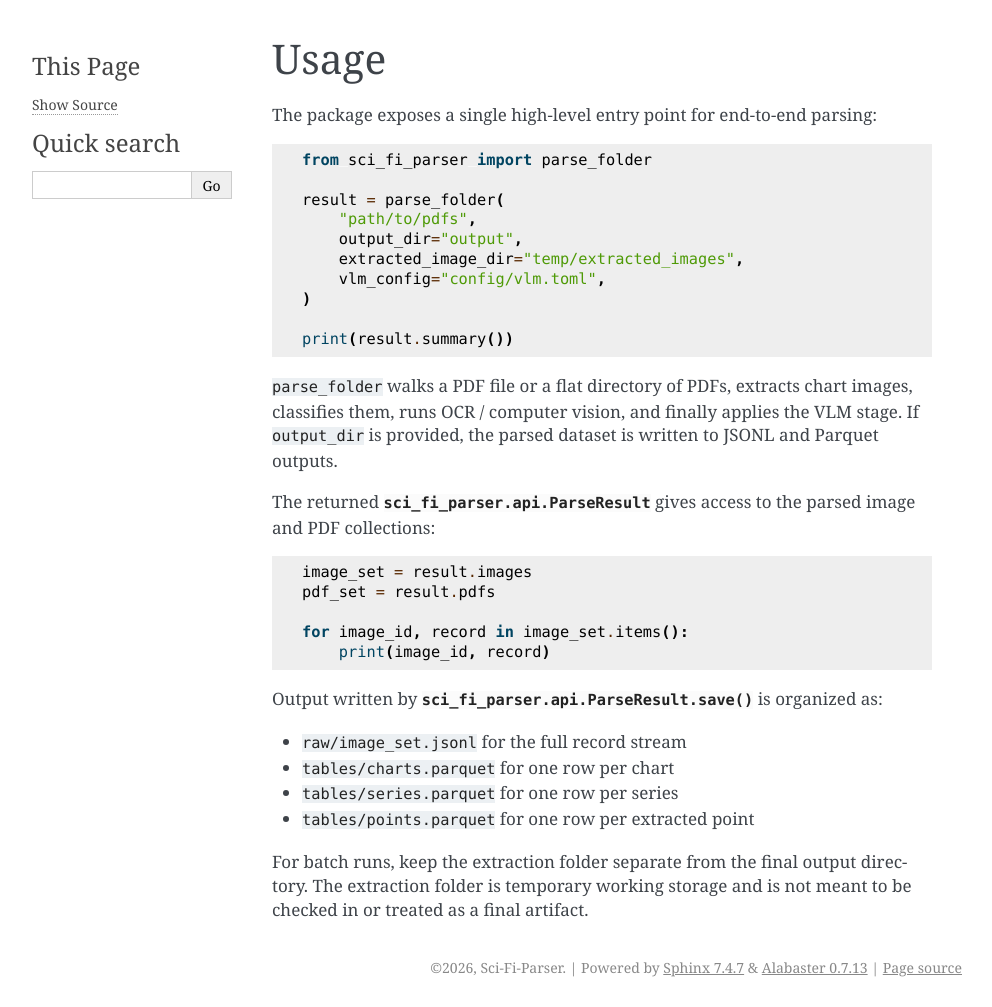
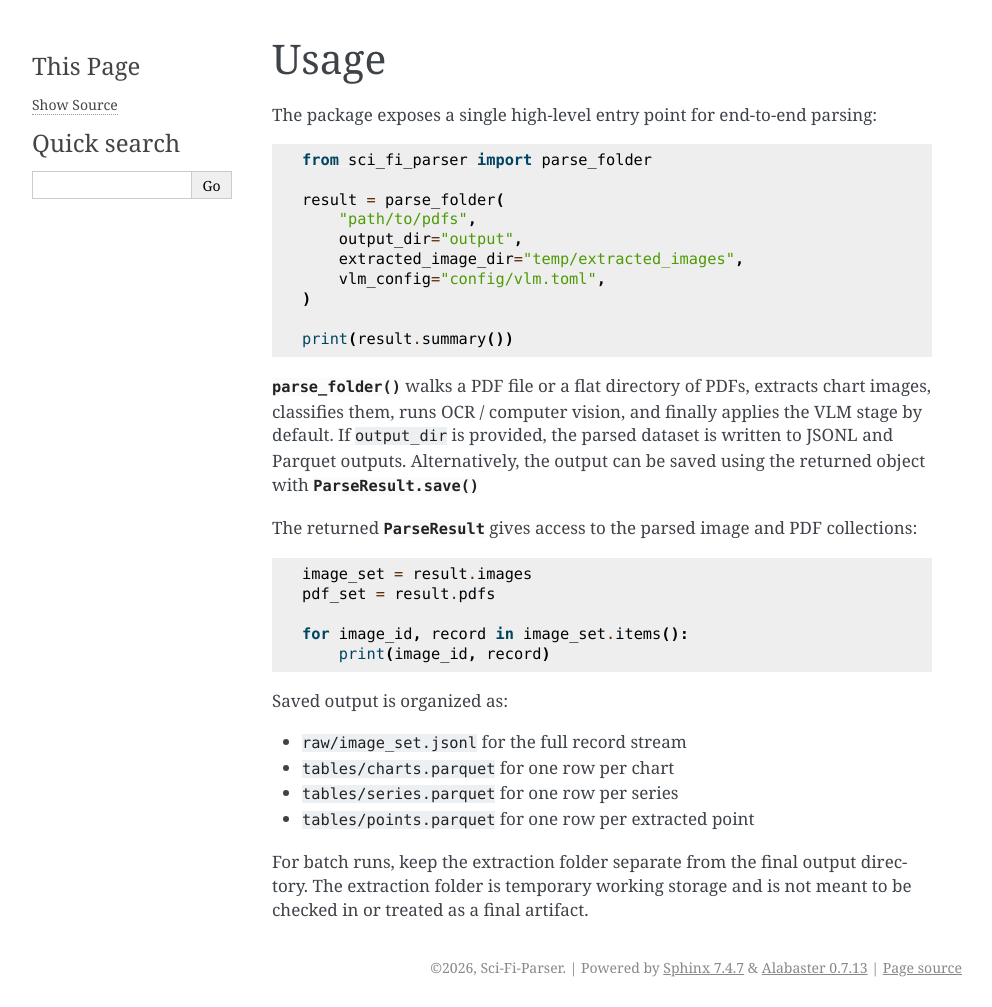
Before and after one commit to Sci-Fi-Parser/Sci-Fi-Parser, a Sphinx documentation site: the page built from docs/source/usage.rst, in a window 1280 px wide. Shown: the whole page, without its empty margins (148-1140 px from the left). Built offline with Sphinx 7.4.7, drawn with Linux system fonts in a browser that asks for light colours.

Commit message:
Update usage and API docs

```diff
--- a/docs/source/usage.rst
+++ b/docs/source/usage.rst
@@ -16,12 +16,12 @@ The package exposes a single high-level entry point for end-to-end parsing:
 
    print(result.summary())
 
-``parse_folder`` walks a PDF file or a flat directory of PDFs, extracts chart
+:func:`parse_folder() <sci_fi_parser.api.parse_folder>` walks a PDF file or a flat directory of PDFs, extracts chart
 images, classifies them, runs OCR / computer vision, and finally applies the
-VLM stage. If ``output_dir`` is provided, the parsed dataset is written to JSONL
-and Parquet outputs.
+VLM stage by default. If ``output_dir`` is provided, the parsed dataset is written to JSONL
+and Parquet outputs. Alternatively, the output can be saved using the returned object with :meth:`ParseResult.save() <sci_fi_parser.api.ParseResult.save>`
 
-The returned :class:`sci_fi_parser.api.ParseResult` gives access to the parsed
+The returned :class:`ParseResult <sci_fi_parser.api.ParseResult>` gives access to the parsed
 image and PDF collections:
 
 .. code-block:: python
@@ -32,7 +32,7 @@ image and PDF collections:
    for image_id, record in image_set.items():
        print(image_id, record)
 
-Output written by :meth:`sci_fi_parser.api.ParseResult.save` is organized as:
+Saved output is organized as:
 
 * ``raw/image_set.jsonl`` for the full record stream
 * ``tables/charts.parquet`` for one row per chart
```
Also changed, not shown: docs/source/api.rst (+2 -9 lines).
